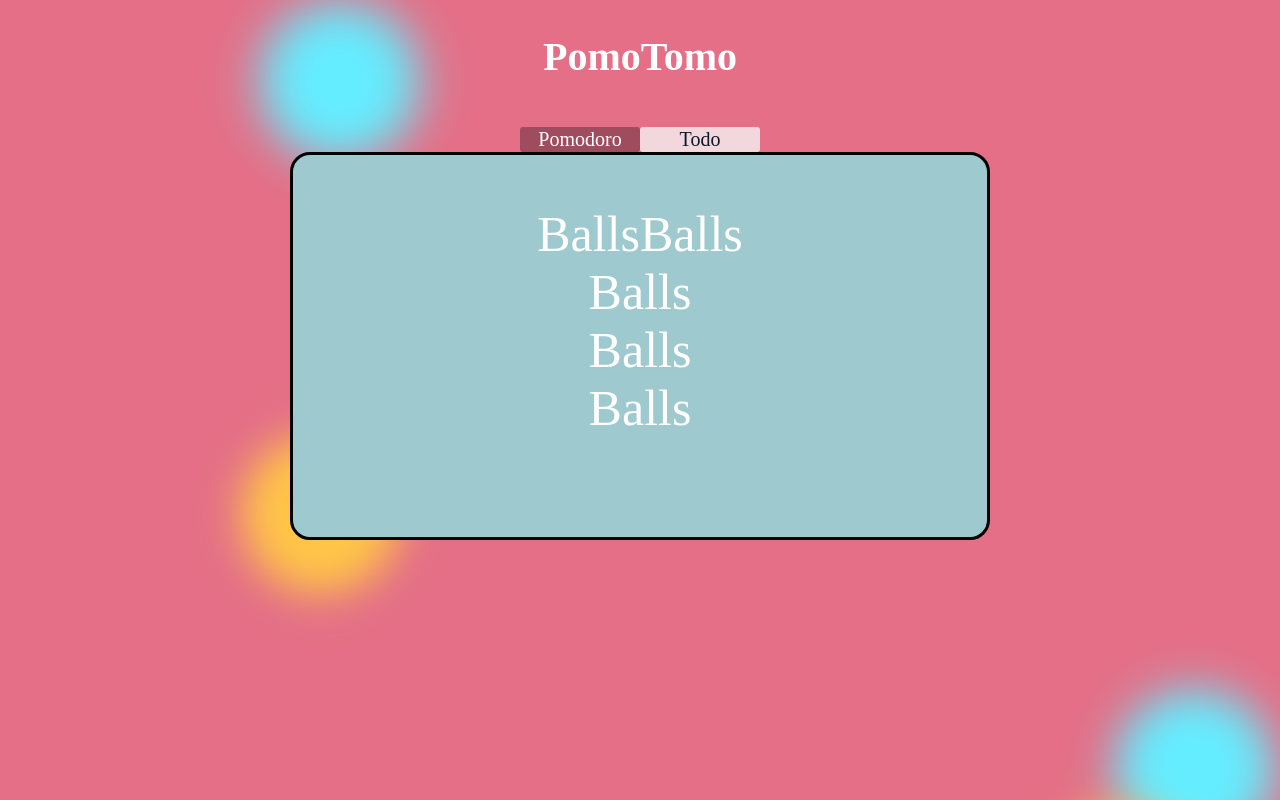
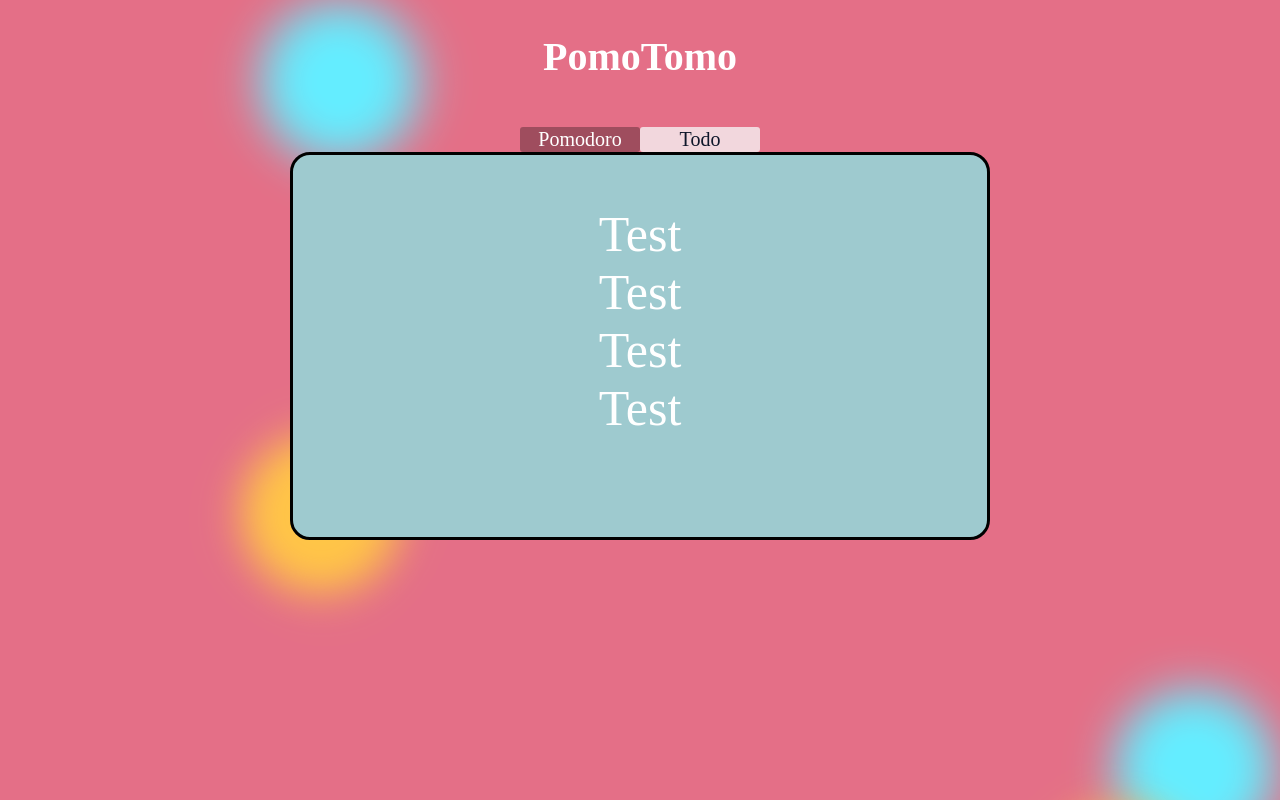
Before and after one commit to MickEnev/pomodoro, a React (Vite) app: page / in a window 1280 px wide. Both pictures are taken after a click on the button "Todo". Built offline with nearby package versions, Linux system fonts and the light colour scheme; a web font is replaced by a local one.

Commit message:
that didnt happen

```diff
--- a/src/components/Todo.jsx
+++ b/src/components/Todo.jsx
@@ -11,10 +11,10 @@ export default function Todo() {
       Store complted tasks
       Be able to delete tasks rather than mark them complete*/}
       <ul className="todo-list">
-        <li className="task">BallsBalls</li>
-        <li className="task">Balls</li>
-        <li className="task">Balls</li>
-        <li className="task">Balls</li>
+        <li className="task">Test</li>
+        <li className="task">Test</li>
+        <li className="task">Test</li>
+        <li className="task">Test</li>
       </ul>
     </div>
   )
```
